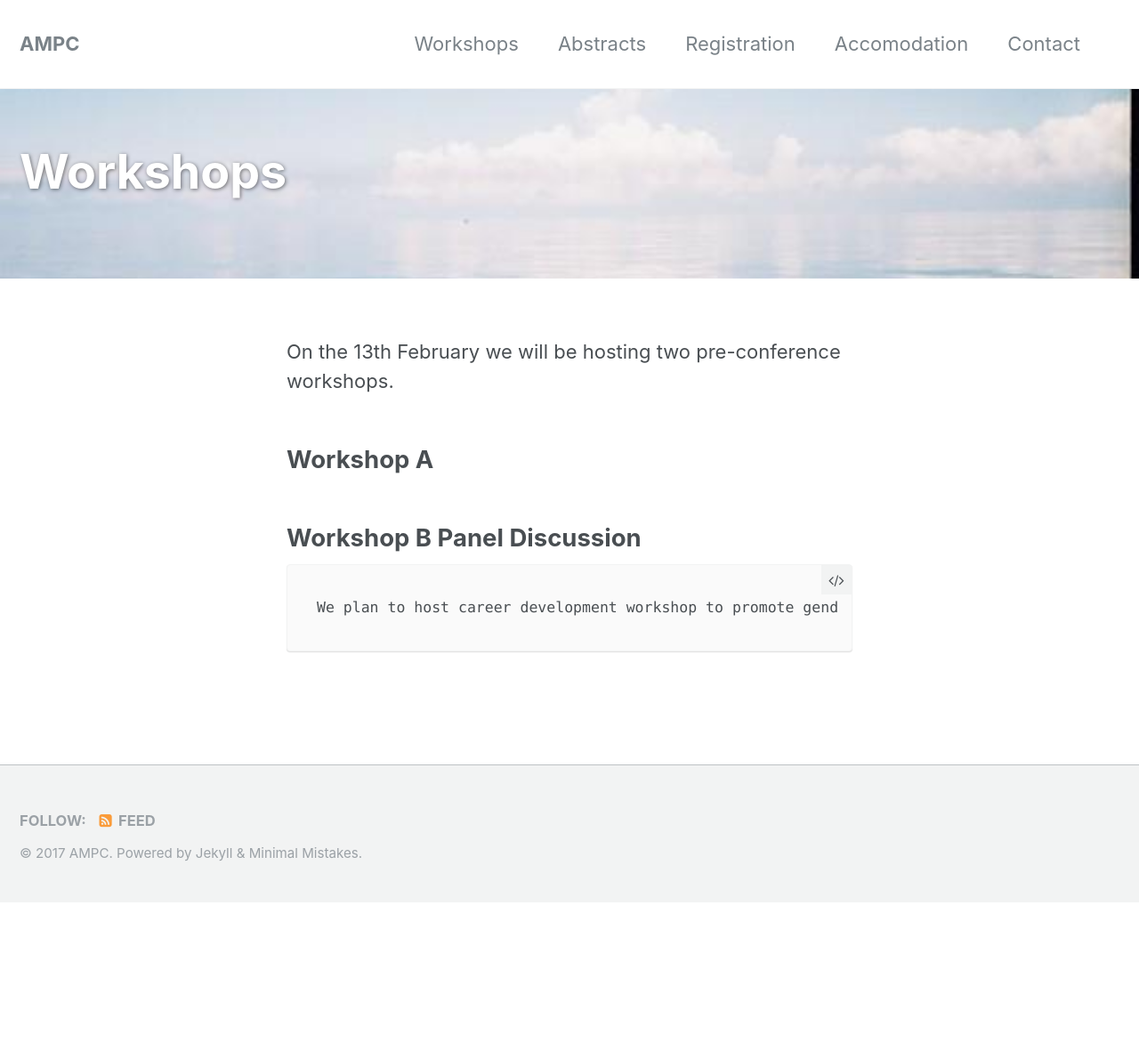
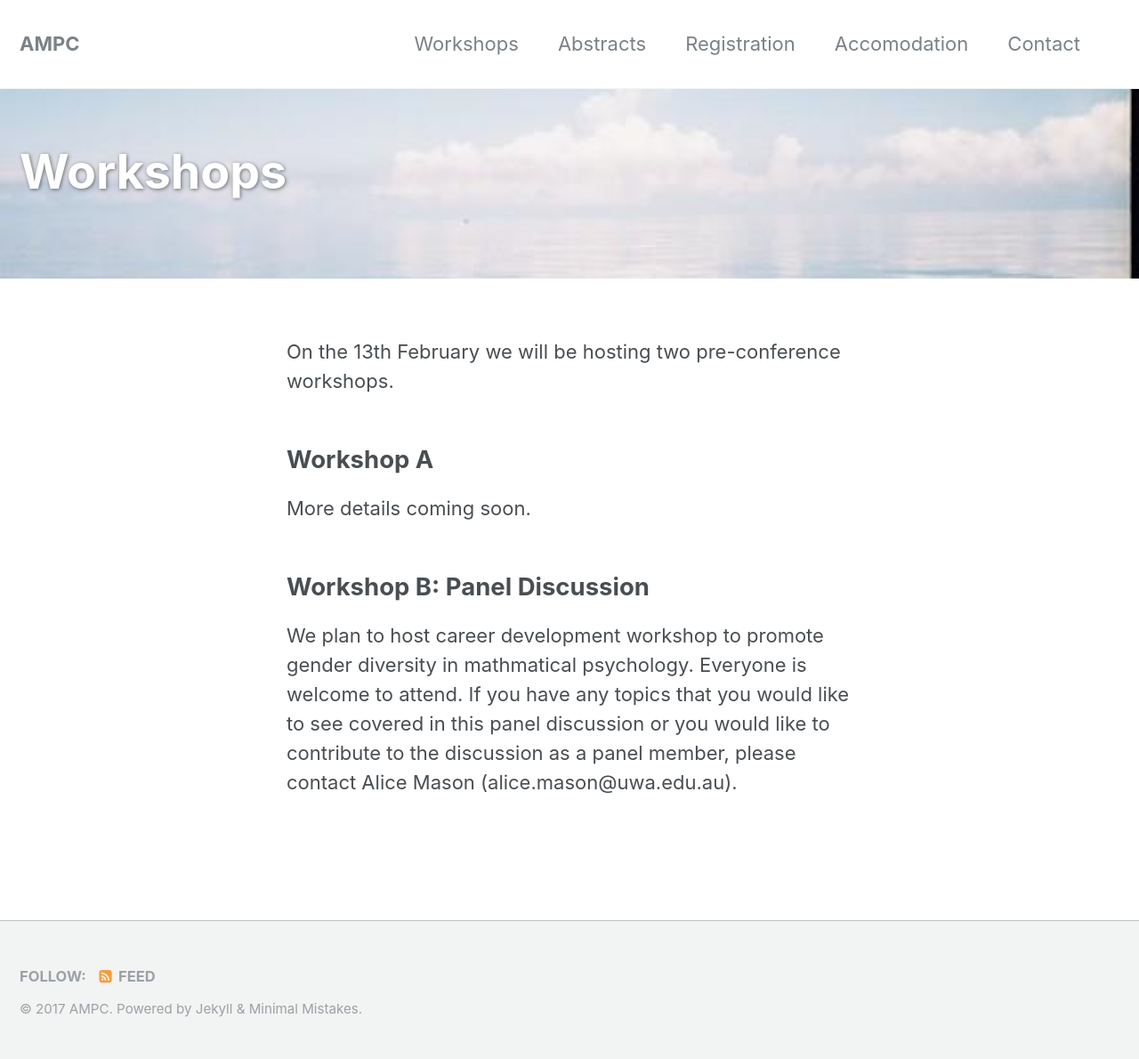
Before and after one commit to alicemason/AMPC18, a Jekyll site: the page built from _pages/Workshops.md, in a window 1280 px wide. Shown: the whole page at 89% size. Built offline with Jekyll 4.4.1, drawn with Linux system fonts in a browser that asks for light colours; before the commit the page ends 1014 px from its top, so only the background shows below that.

```diff
--- a/_pages/Workshops.md
+++ b/_pages/Workshops.md
@@ -9,9 +9,12 @@
 
 On the 13th February we will be hosting two pre-conference workshops.
 
-
 ## Workshop A
 
-## Workshop B Panel Discussion
+More details coming soon.
 
-    We plan to host career development workshop to promote gender diversity in mathmatical psychology. Everyone is welcome to attend. If you have any topics that you would like to see covered in this panel discussion or you would like to contribute to the discussion as a panel member please contact Alice Mason (alice.mason@uwa.edu.au)
+## Workshop B: Panel Discussion
+
+We plan to host career development workshop to promote gender diversity in mathmatical psychology. Everyone is welcome to attend.
+If you have any topics that you would like to see covered in this panel discussion or you would like to contribute to the
+discussion as a panel member, please contact Alice Mason (alice.mason@uwa.edu.au).
```
Also changed, not shown: _pages/Accomodation.md (+6 -2 lines), index.md (+3 -3 lines), 4 other files.
